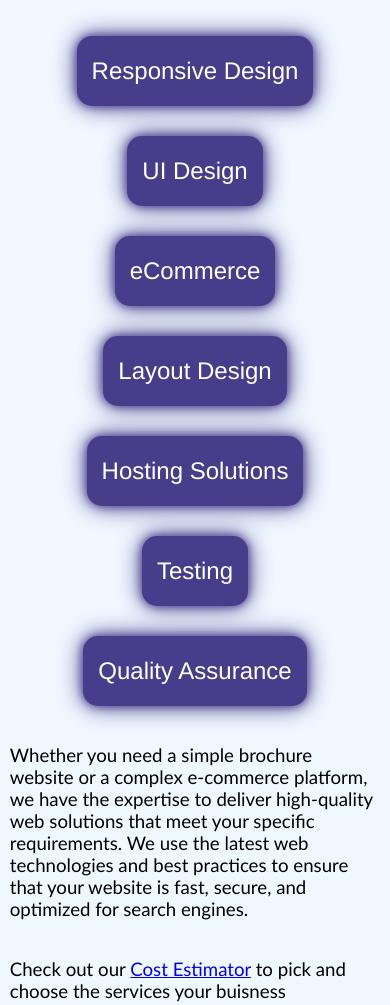
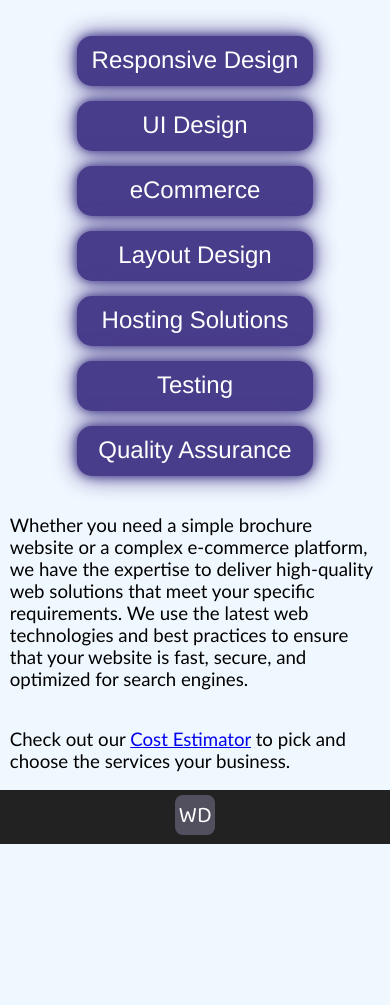
Before and after one commit to rivermontoya/SchoolWebsite, a plain HTML site: page public/services.html in a window 390 px wide. Shown: the part 456-1461 px from the top of the page. After the commit the page ends 1300 px from the top, so only its background shows below. Drawn offline with Linux system fonts and the light colour scheme.

Commit message:
Media Queries for Services page and proofed about.

```diff
--- a/public/scripts/imports.js
+++ b/public/scripts/imports.js
@@ -18,10 +18,12 @@ Menu.innerHTML += "<a href=\"services.html\">Services</a>";
 Menu.innerHTML += "<a href=\"about.html\">About</a>";
 Menu.innerHTML += "<a href=\"costestimator.html\">Cost Estimator</a>";
 Menu.innerHTML += "<a href=\"contact.html\">Contact</a>";
+//Log in form:
 Menu.innerHTML += "<button class=\"topnav-right\" onclick=\"openForm()\">Login</button>";
 
 var LoginForm = document.getElementById("addLoginForm");
 LoginForm.innerHTML += "<div class=\"form-popup\" id=\"myForm\"><form action=\"/action_page.php\" class=\"form-container\"><h1>Login</h1><label for=\"email\"><b>Email</b></label><input type=\"text\" placeholder=\"Enter Email\" name=\"email\" required><label for=\"psw\"><b>Password</b></label><input type=\"password\" placeholder=\"Enter Password\" name=\"psw\" required><button type=\"submit\" class=\"btn\">Login</button><button type=\"button\" class=\"btn cancel\" onclick=\"closeForm()\">Close</button></form>";
+
 /*------- FOOTER IMPLEMENTATION -------*/
 //get p element by id for footer
 var Footer = document.getElementById("addFooter");
--- a/public/services.html
+++ b/public/services.html
@@ -22,7 +22,7 @@
         </div>
         <script src="scripts/servicesArray.js"></script>
         <p>Whether you need a simple brochure website or a complex e-commerce platform, we have the expertise to deliver high-quality web solutions that meet your specific requirements. We use the latest web technologies and best practices to ensure that your website is fast, secure, and optimized for search engines.</p>
-        <p>Check out our <a href="costestimator.html">Cost Estimator</a> to pick and choose the services your buisness </p>
+        <p>Check out our <a href="costestimator.html">Cost Estimator</a> to pick and choose the services your business.</p>
     </section>
     <div id="addLoginForm"></div>
     <script>
--- a/public/styles/main.css
+++ b/public/styles/main.css
@@ -1,4 +1,5 @@
-/* reset styles
+/* reset styles */
+/*
 html {
 	font-size: 18px;
 }
@@ -7,7 +8,8 @@ h2, h3, img, input, label, legend, li, nav, p, section, textarea, ul {
 	border: 0;
 	padding: 0;
 	margin: 0;
-}*/
+}
+*/
 html, body {
     margin: 0;
 }
@@ -17,6 +19,13 @@ body {
     min-height: 100vh;
     background-color: aliceblue;
 }
+
+/*Enhanced mobile-friendly menu design adapted from this example found on YouTube and the GitHub:
+https://youtu.be/kNiic1CaXrQ
+https://github.com/hosseinnabi-ir/CSS-Hamburger-Menu-design
+*/
+
+
 nav {
     display: flex;
     flex-direction: row;
@@ -91,7 +100,7 @@ section {
 /*Cant center the homebox without webkit????*/
     text-align: -webkit-center;
 }
-#contactSection, #servicesSection {
+#contactSection, #servicesSection, #aboutSection {
     display: flex;
     flex-direction: column;
     align-items: center;
@@ -306,16 +315,3 @@ th, td {
 .scrollToTop:hover {
     text-decoration: none;
 }
-
-
-/* MEDIA QUERY FORMAT*/
-@media only screen and (max-width: 700px) {
-    footer p {
-        display: none;
-    }
-}
-@media only screen and (max-width: 845px) {
-    .scrollToTop {
-        padding: 25px 5px;
-    }
-}
--- a/public/styles/responsive.css
+++ b/public/styles/responsive.css
@@ -1,8 +1,29 @@
+/* MEDIA QUERY FORMAT*/
 @media only screen and (max-width:800px) {
     section {
         width: 95%;
-    };
+    }
+
 }
+@media only screen and (max-width: 700px) {
+    footer p {
+        display: none;
+    }
+    #serviceOptions > div {
+        display: block;
+    }
+    #serviceOptions > div > span {
+        display: inline-block;
+        height: 30px;
+    }
+}
+@media only screen and (max-width: 845px) {
+    .scrollToTop {
+        padding: 25px 5px;
+    }
+}
+
+/*Animation transition*/
 .contentStart {
     animation: transitionIn 0.75s;
 }
@@ -13,13 +34,12 @@
     opacity: 0;
     transition: 1s all ease;
 }
-
 .reveal.active {
     transform: translateY(0);
     opacity: 1;
 }
+
 /*Scrollable reveal section end*/
-
 @keyframes transitionIn {
     from {
         opacity: 0;
```
Also changed, not shown: public/about.html (+3 -2 lines).
